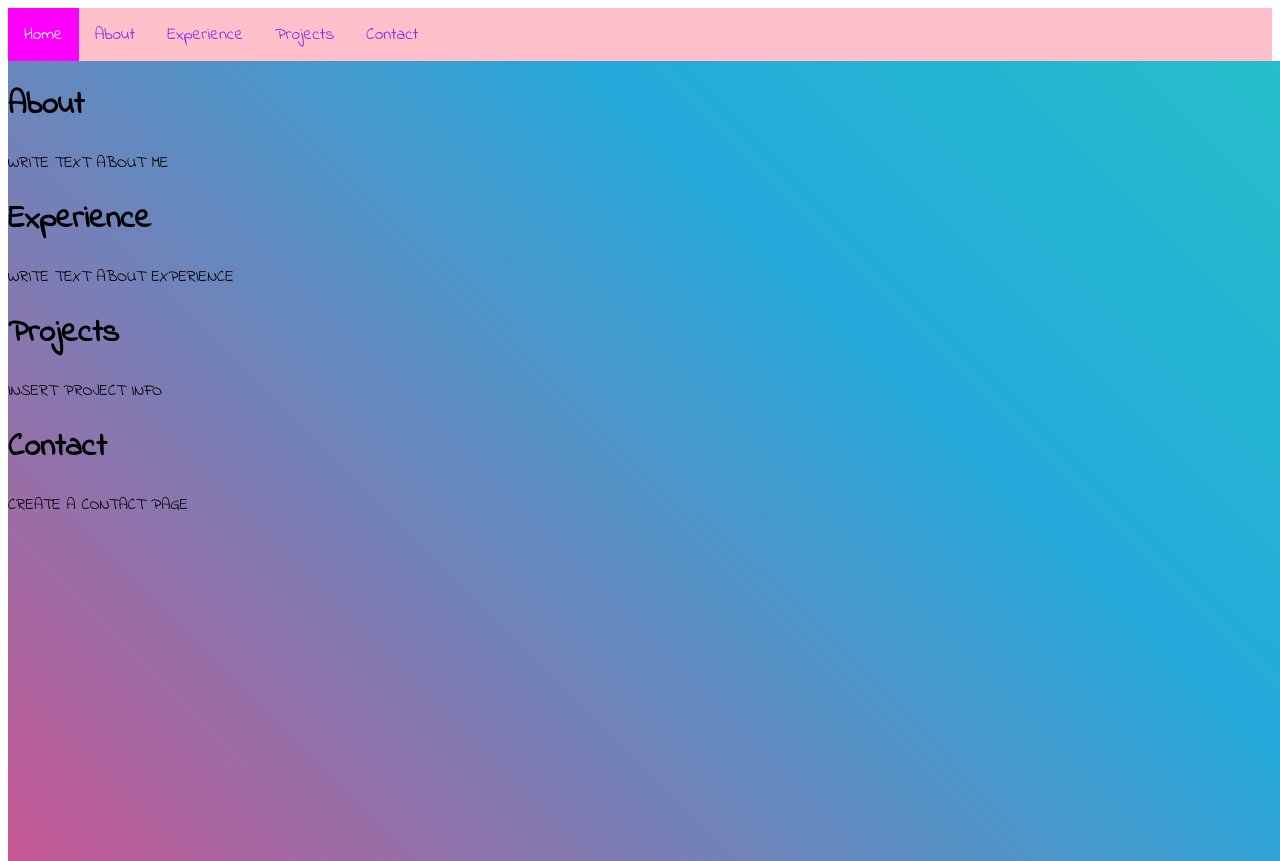
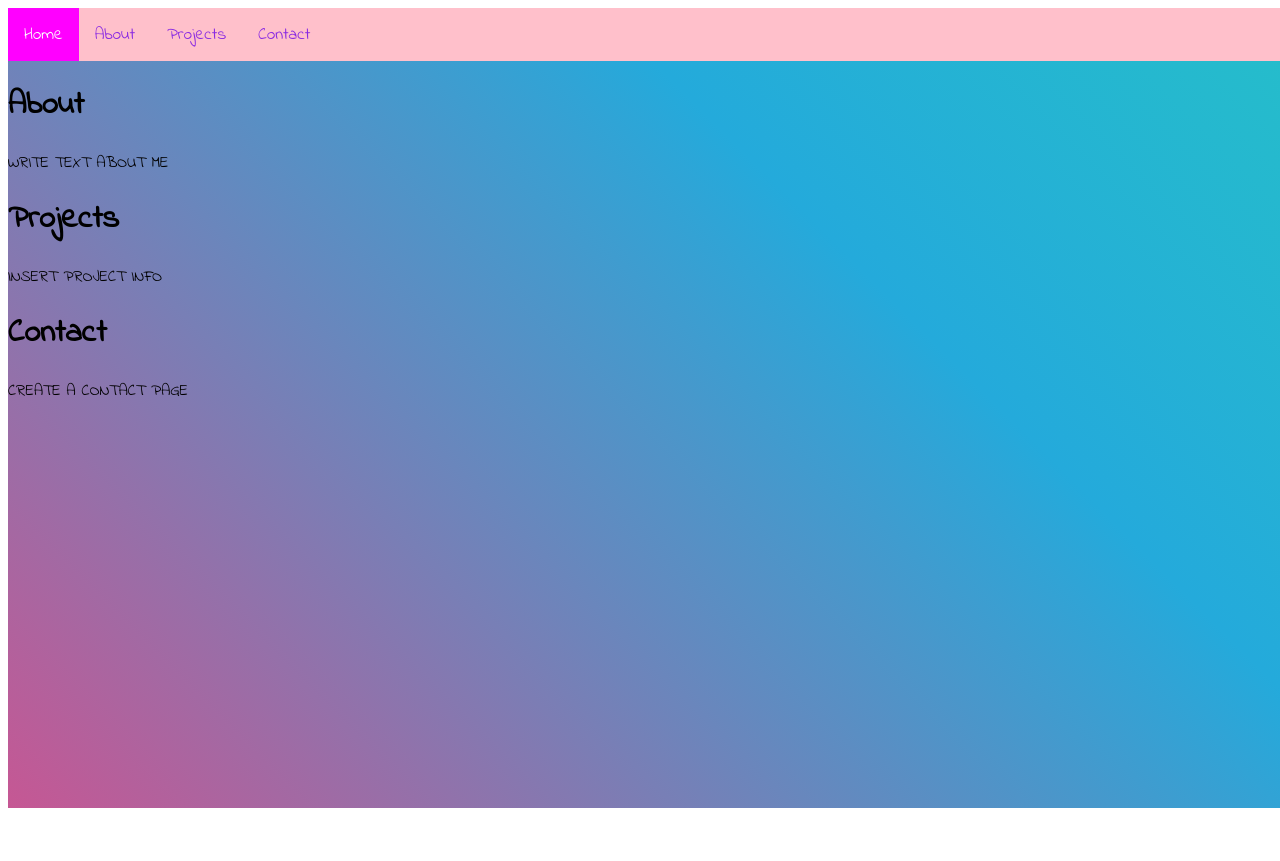
Before and after one commit to RebekahKirk/portfolio, a plain HTML site: page index.html in a window 1280 px wide. After the commit the page ends 808 px from the top, so only its background shows below. Drawn offline with Linux system fonts and the light colour scheme.

Commit message:
Uploading changes

```diff
--- a/index.html
+++ b/index.html
@@ -6,16 +6,21 @@
     <meta name="viewport" content="width=device-width, initial-scale=1.0">
     <title>Rebekah's Portfolio</title>
 </head>
-<div class="topnav">
+<!-- <div class="topnav">
     <a class="active" href="#home">Home</a>
     <a href="#about">About</a>
-    <a href="#experience">Experience</a>
     <a href="#projects">Projects</a>
     <a href="#contact">Contact</a>
-</div>
+</div> -->
 <div class="wrapper">
+    <div class="topnav">
+        <a class="active" href="#home">Home</a>
+        <a href="#about">About</a>
+        <a href="#projects">Projects</a>
+        <a href="#contact">Contact</a>
+    </div>
     <div>
-        <h1>About</h1>
+        <h1 id="about">About</h1>
     </div>
     <div>
         <p id="para1">
@@ -24,27 +29,17 @@
     </div>
 <div>
     <div>
-        <h1>Experience</h1>
+        <h1 id="projects">Projects </h1>
     </div>
     <div>
         <p id="para2">
-             WRITE TEXT ABOUT EXPERIENCE
-        </p>
-    </div>
-</div>
-<div>
-    <div>
-        <h1> Projects </h1>
-    </div>
-    <div>
-        <p id="para3">
              INSERT PROJECT INFO
         </p>
     </div>
 </div>
 <div>
     <div>
-        <h1> Contact </h1>
+        <h1 id="contact"> Contact </h1>
     </div>
     <div>
         <p> CREATE A CONTACT PAGE </p>
```
